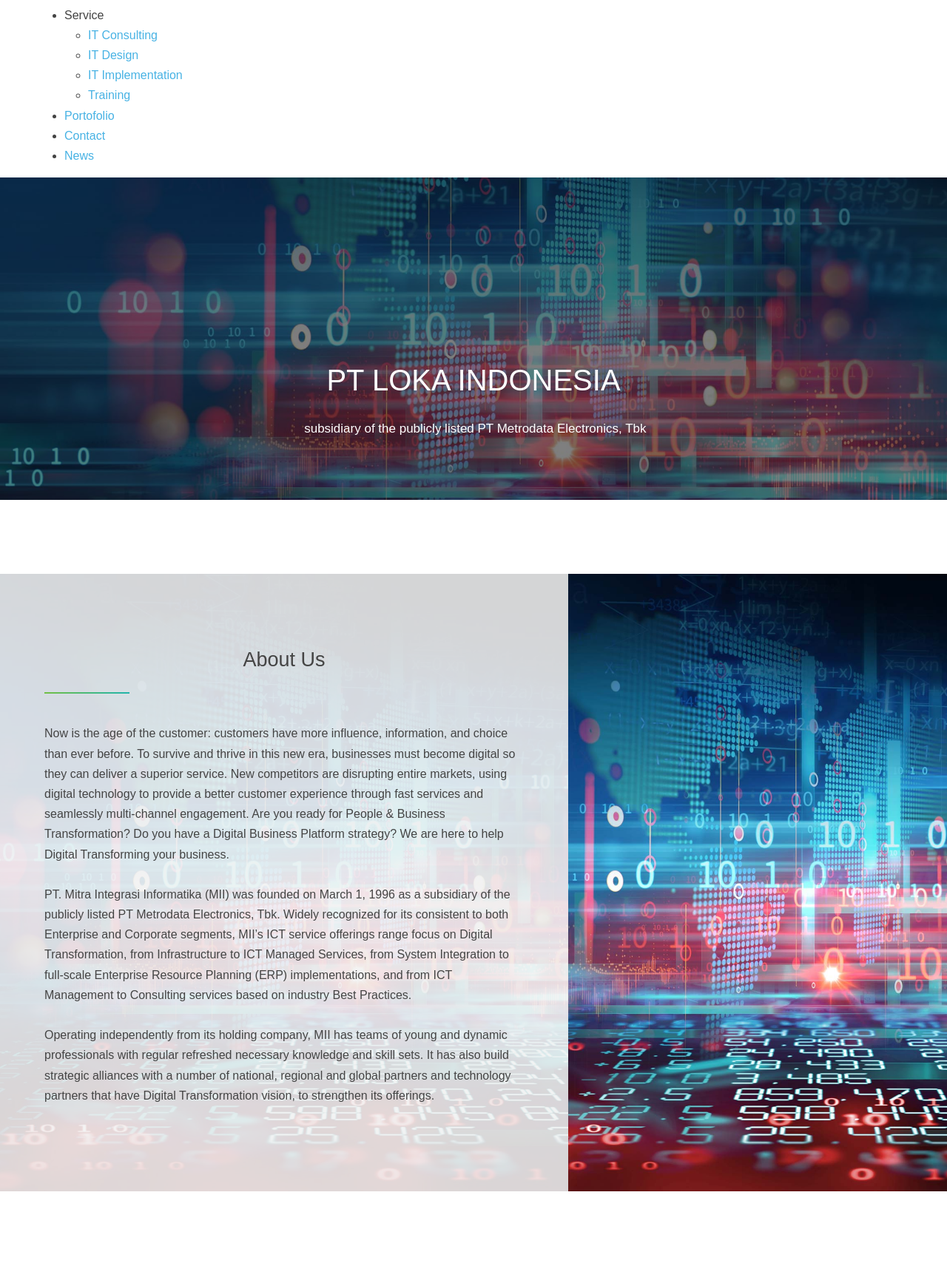
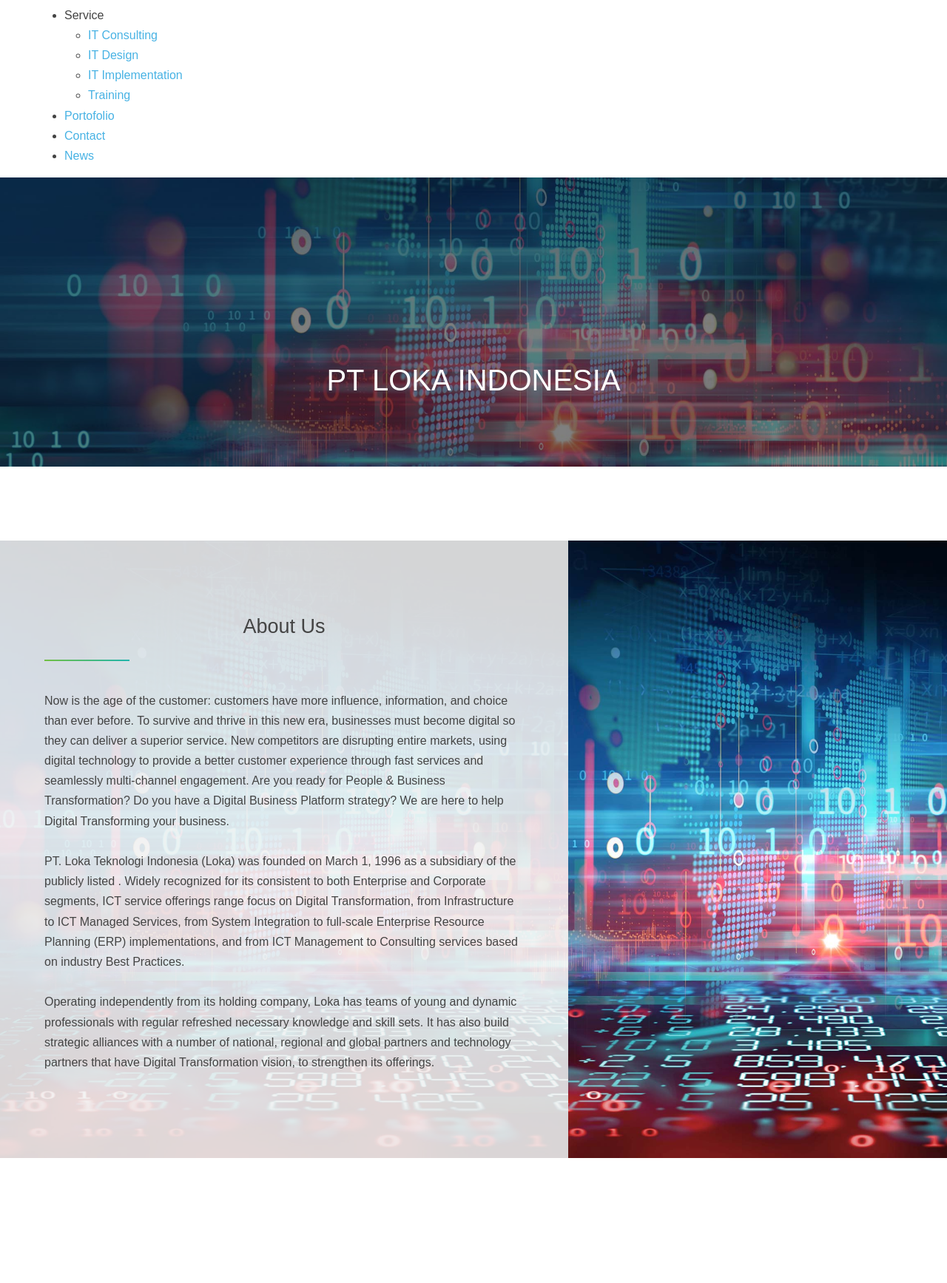
Before and after one commit to AldyDankers/LOKANEW, a CodeIgniter app: page /LOKANEW/home/profile_perusahaan in a window 1280 px wide. Shown: the part 1376-3111 px from the top of the page at 74% size. Run offline with CodeIgniter, Linux system fonts and the light colour scheme; some libraries are stand-ins or nearby versions.

Commit message:
update aldy

```diff
--- a/application/views/web-loka/home/Profile_Perusahaan.php
+++ b/application/views/web-loka/home/Profile_Perusahaan.php
@@ -1,7 +1,7 @@
 <section class="section-page-header" style="background-image: url('<?php echo base_url('/asset/web-loka/');?>images/banner/profil.jpg')" >
         <div class="container">
             <h1 class="page-title">PT LOKA INDONESIA</h1>
-            <p class="page-desc">&nbsp;subsidiary of the publicly listed PT Metrodata Electronics, Tbk</p>
+            <!-- <p class="page-desc">&nbsp;subsidiary of the publicly listed PT Metrodata Electronics, Tbk</p> -->
         </div>
     </section>
 
@@ -50,9 +50,9 @@
 
                 <p>Now is the age of the customer: customers have more influence, information, and choice than ever before. To survive and thrive in this new era, businesses must become digital so they can deliver a superior service. New competitors are disrupting entire markets, using digital technology to provide a better customer experience through fast services and seamlessly multi-channel engagement. Are you ready for People &amp; Business Transformation? Do you have a Digital Business Platform strategy? We are here to help Digital Transforming your business.<br />
 <br />
-PT. Mitra Integrasi Informatika (MII) was founded on March 1, 1996 as a subsidiary of the publicly listed PT Metrodata Electronics, Tbk. Widely recognized for its consistent to both Enterprise and Corporate segments, MII&rsquo;s ICT service offerings range focus on Digital Transformation, from Infrastructure to ICT Managed Services, from System Integration to full-scale Enterprise Resource Planning (ERP) implementations, and from ICT Management to Consulting services based on industry Best Practices.<br />
+PT. Loka Teknologi Indonesia (Loka) was founded on March 1, 1996 as a subsidiary of the publicly listed . Widely recognized for its consistent to both Enterprise and Corporate segments, ICT service offerings range focus on Digital Transformation, from Infrastructure to ICT Managed Services, from System Integration to full-scale Enterprise Resource Planning (ERP) implementations, and from ICT Management to Consulting services based on industry Best Practices.<br />
 <br />
-Operating independently from its holding company, MII has teams of young and dynamic professionals with regular refreshed necessary knowledge and skill sets. It has also build strategic alliances with a number of national, regional and global partners and technology partners that have Digital Transformation vision, to strengthen its offerings.</p>
+Operating independently from its holding company, Loka has teams of young and dynamic professionals with regular refreshed necessary knowledge and skill sets. It has also build strategic alliances with a number of national, regional and global partners and technology partners that have Digital Transformation vision, to strengthen its offerings.</p>
             </div>
         </div>
         <div class="section-about-mii__right" style="background-image: url('<?php echo base_url('/asset/web-loka/');?>images/banner/profil.jpg');"></div>
--- a/application/views/web-loka/lini_bisnis/Distribution.php
+++ b/application/views/web-loka/lini_bisnis/Distribution.php
@@ -1,7 +1,7 @@
 <section class="section-page-header" style="background-image: url('<?php echo base_url('/asset/web-loka/');?>images/banner/profil.jpg')" >
         <div class="container">
             <h1 class="page-title">DISTRIBUTION</h1>
-            <p class="page-desc">&nbsp;subsidiary of the publicly listed PT Metrodata Electronics, Tbk</p>
+            <!-- <p class="page-desc">&nbsp;subsidiary of the publicly listed PT Metrodata Electronics, Tbk</p> -->
         </div>
     </section>
 
--- a/application/views/web-loka/lini_bisnis/Lini_Bisnis.php
+++ b/application/views/web-loka/lini_bisnis/Lini_Bisnis.php
@@ -40,7 +40,7 @@
           <div class="service-item position-relative">
             <div class="icon d-flex justify-content-center"><i class="fa fa-ship"></i></div>
             <h4>Distribution</h4>
-            <p class="text-justify">PT. Jhonlin Agro Raya selalu
+            <p class="text-justify">PT. Loka selalu
               mengedapankan
               pengembangan berbasiskan
               penelitian yang mendalam, untuk
--- a/application/views/web-loka/lini_bisnis/Service.php
+++ b/application/views/web-loka/lini_bisnis/Service.php
@@ -1,7 +1,7 @@
 <section class="section-page-header" style="background-image: url('<?php echo base_url('/asset/web-loka/');?>images/banner/profil.jpg')" >
         <div class="container">
             <h1 class="page-title">SERVICE</h1>
-            <p class="page-desc">&nbsp;subsidiary of the publicly listed PT Metrodata Electronics, Tbk</p>
+            <!-- <p class="page-desc">&nbsp;subsidiary of the publicly listed PT Metrodata Electronics, Tbk</p> -->
         </div>
     </section>
 
--- a/application/views/web-loka/lini_bisnis/Sistem_Integrated.php
+++ b/application/views/web-loka/lini_bisnis/Sistem_Integrated.php
@@ -1,7 +1,7 @@
 <section class="section-page-header" style="background-image: url('<?php echo base_url('/asset/web-loka/');?>images/banner/profil.jpg')" >
         <div class="container">
             <h1 class="page-title">SISTEM INTEGRATED</h1>
-            <p class="page-desc">&nbsp;subsidiary of the publicly listed PT Metrodata Electronics, Tbk</p>
+            <!-- <p class="page-desc">&nbsp;subsidiary of the publicly listed PT Metrodata Electronics, Tbk</p> -->
         </div>
     </section>
 
```
